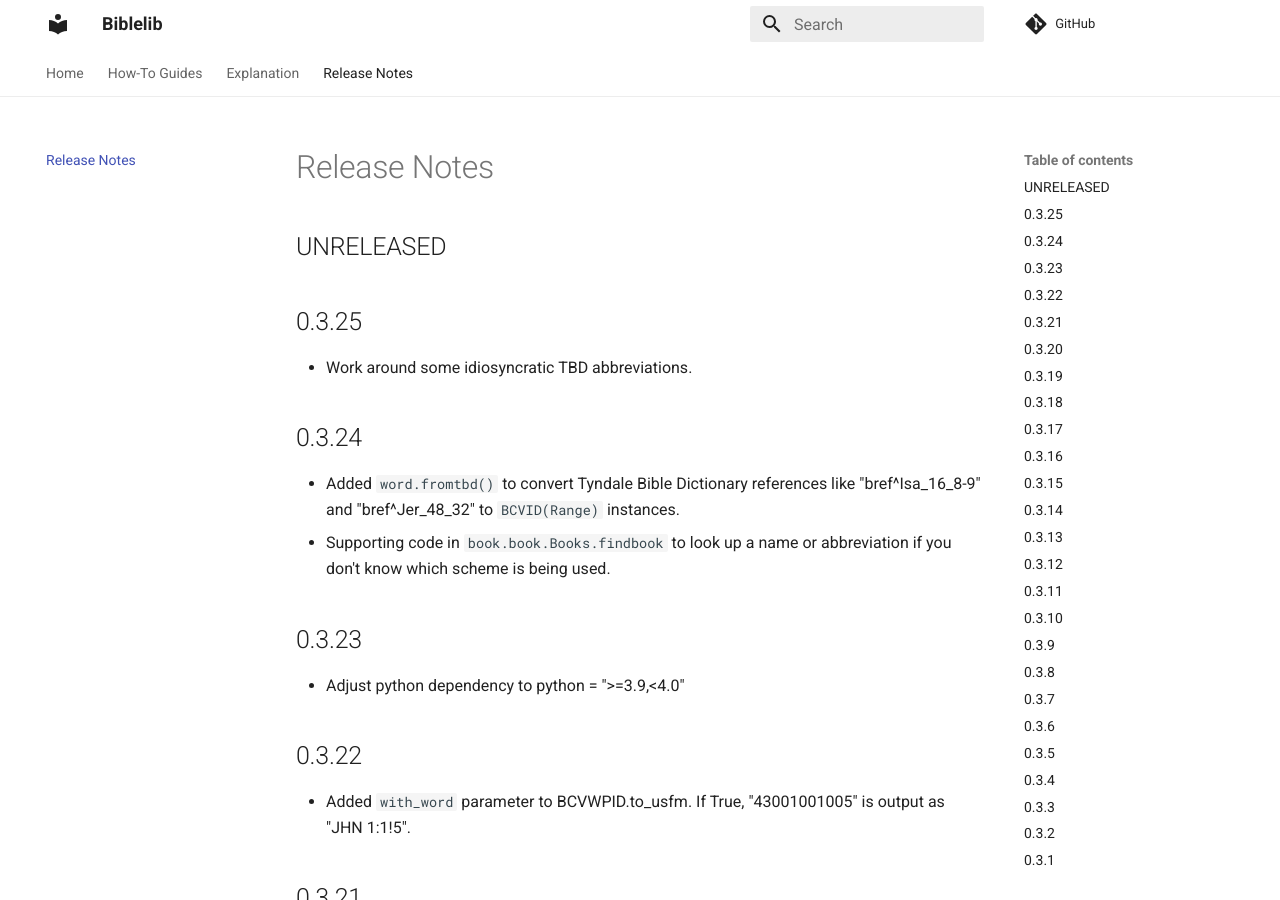
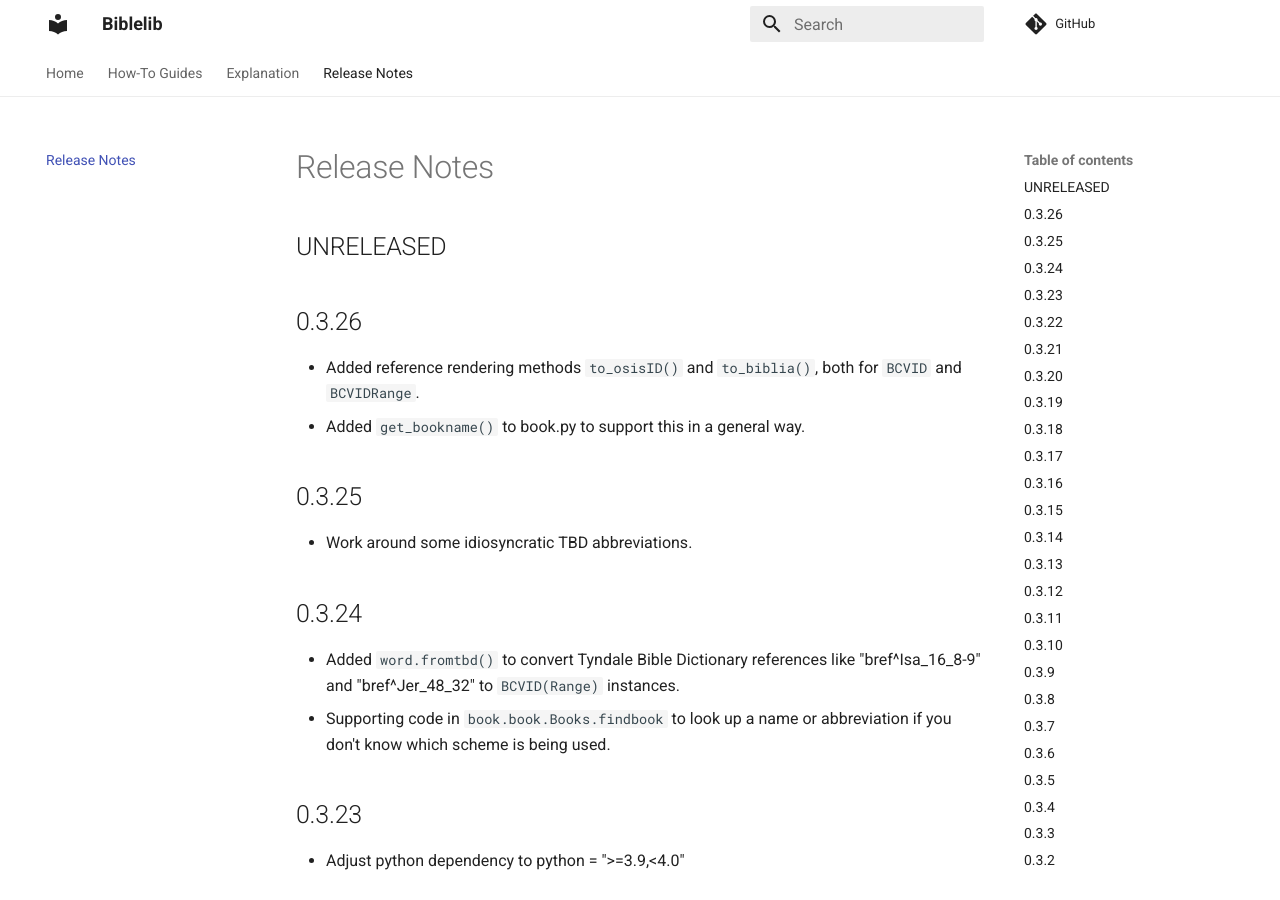
Before and after one commit to Clear-Bible/Biblelib, an MkDocs documentation site: the page built from docs/ReleaseNotes.md, in a window 1280 px wide and 900 px high. Built offline with MkDocs 1.6.1 and Material for MkDocs 9.7.7, drawn with Linux system fonts in a browser that asks for light colours; comment, search, counter and statistics services are not loaded.

Commit message:
v 0.3.26

```diff
--- a/docs/ReleaseNotes.md
+++ b/docs/ReleaseNotes.md
@@ -1,6 +1,12 @@
 # Release Notes
 
 ## UNRELEASED
+
+## 0.3.26
+
+- Added reference rendering methods `to_osisID()` and `to_biblia()`,
+  both for `BCVID` and `BCVIDRange`.
+- Added `get_bookname()` to book.py to support this in a general way.
 
 ## 0.3.25
 
--- a/pyproject.toml
+++ b/pyproject.toml
@@ -1,6 +1,6 @@
 [tool.poetry]
 name = "biblelib"
-version = "0.3.25"
+version = "0.3.26"
 description = "Utilities for working with metadata for Bible books, references, pericopes, and other units."
 authors = ["Sean Boisen <sean.boisen@gmail.com>"]
 repository = "https://github.com/Clear-Bible/Biblelib/"
```
